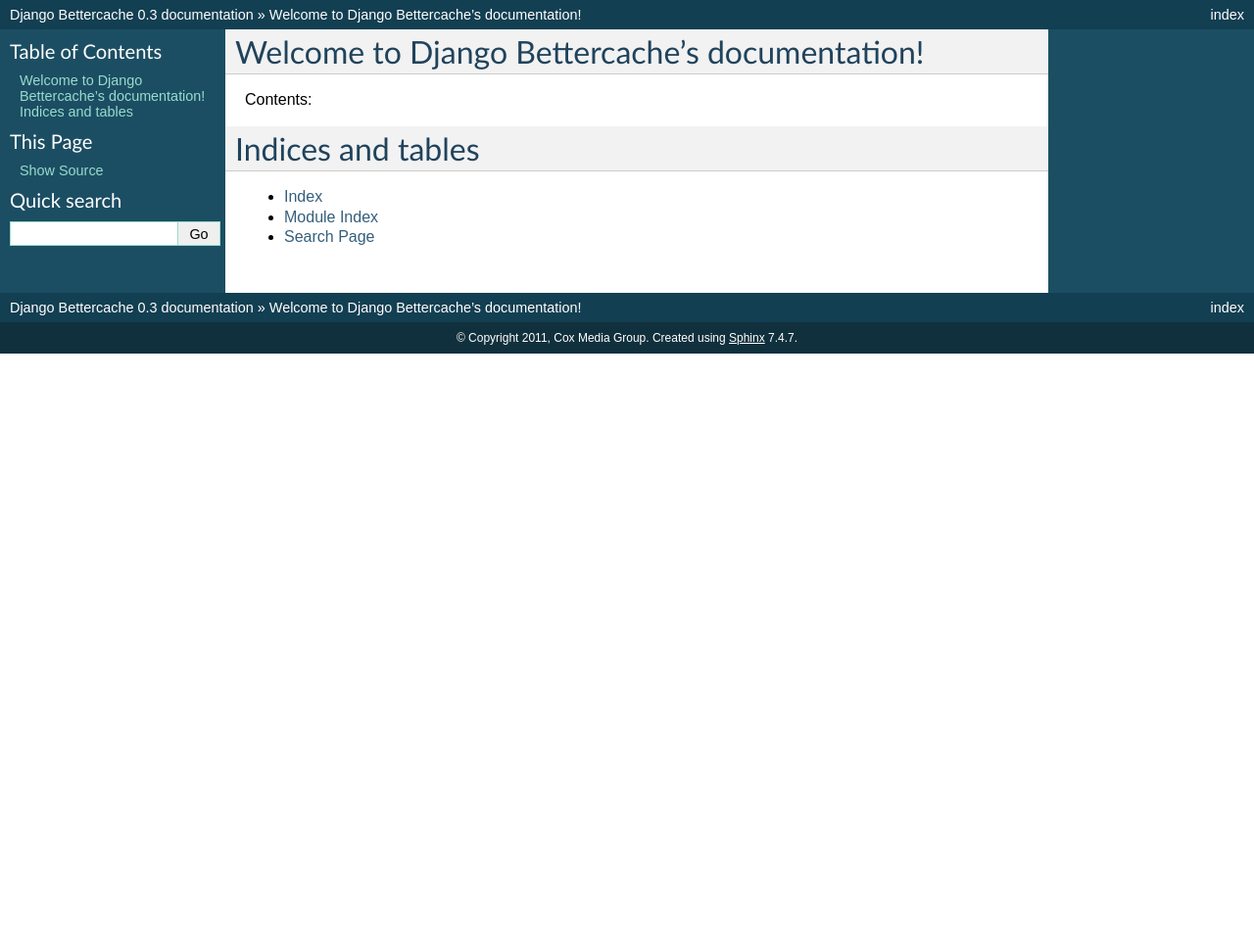
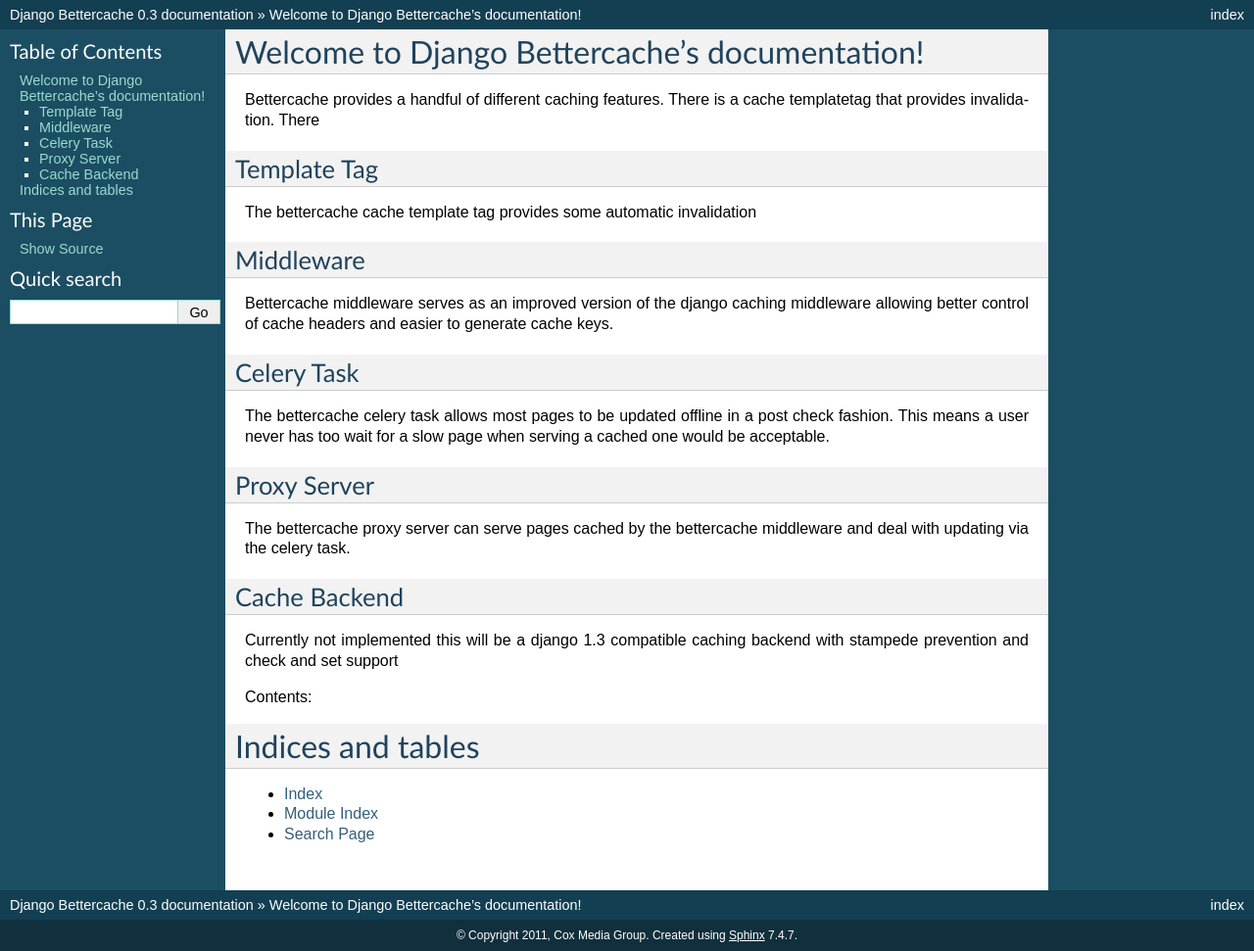
Before and after one commit to ironfroggy/django-better-cache, a Sphinx documentation site: the page built from docs/source/index.rst, in a window 1280 px wide. Shown: the whole page at 98% size. Built offline with Sphinx 7.4.7, drawn with Linux system fonts in a browser that asks for light colours; before the commit the page ends 900 px from its top, so only the background shows below that.

```diff
--- a/docs/source/index.rst
+++ b/docs/source/index.rst
@@ -5,6 +5,30 @@
 
 Welcome to Django Bettercache's documentation!
 ==============================================
+Bettercache provides a handful of different caching features. There is a cache templatetag that provides invalidation. There
+
+Template Tag
+_____________
+The bettercache cache template tag provides some automatic invalidation
+
+
+Middleware
+__________
+Bettercache middleware serves as an improved version of the django caching middleware allowing better control of cache headers and easier to generate cache keys.
+
+Celery Task
+___________
+The bettercache celery task allows most pages to be updated offline in a post check fashion. This means a user never has too wait for a slow page
+when serving a cached one would be acceptable.
+
+Proxy Server
+____________
+The bettercache proxy server can serve pages cached by the bettercache middleware and deal with updating via the celery task.
+
+Cache Backend
+_____________
+Currently not implemented this will be a django 1.3 compatible caching backend with stampede prevention and check and set support
+
 
 Contents:
 
```
Also changed, not shown: docs/source/middleware.rst (added, +9 -0 lines).
